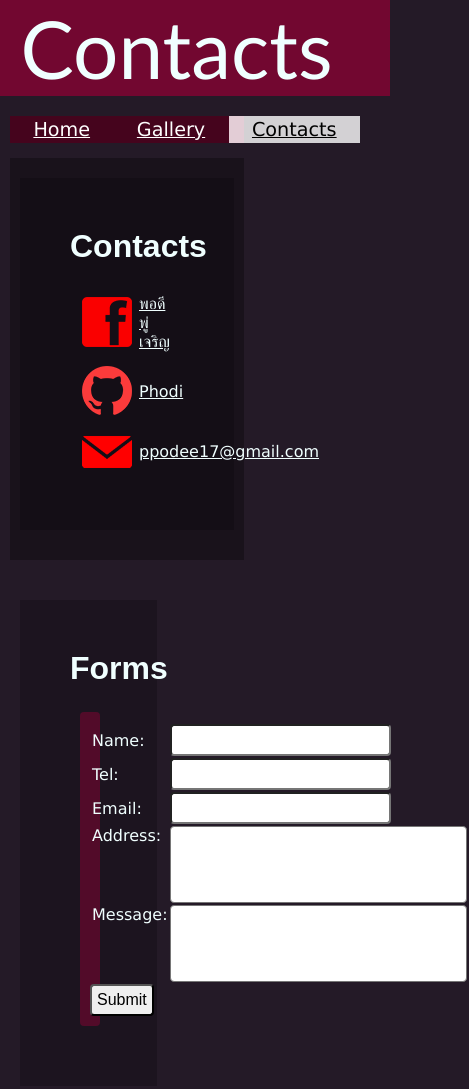
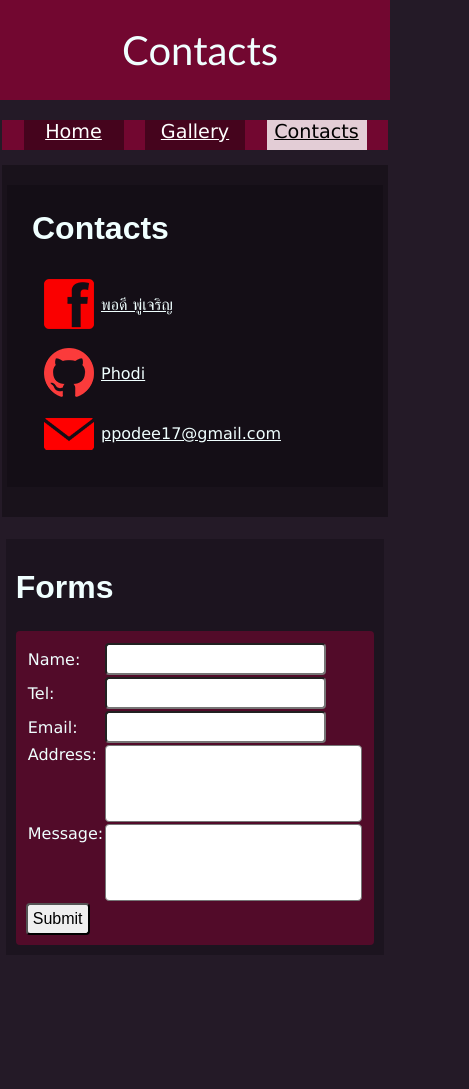
Before and after one commit to Phodi/cv_lab1, a plain HTML site: page contacts.html in a window 390 px wide. Shown: the whole page, 469 px wide, since content can reach past the window. After the commit the page ends 955 px from the top, so only its background shows below. Drawn offline with Linux system fonts and the light colour scheme.

Commit message:
Responsive

```diff
--- a/contacts.html
+++ b/contacts.html
@@ -7,7 +7,7 @@
     <title>Phodi-Contacts</title>
 </head>
 <body>
-    <p id="title_text">&nbspContacts</p>
+    <div id="title_text"><span>&nbspContacts</span></div>
     <div class="content-container">
         <div class="content-60">
             <div class="nav-container">
@@ -50,15 +50,15 @@
             </div>
         </div>
         <div class="aside">
-            <div id="forms" class="article-let" style="width: 100%;">
-                <h1>Forms</h1>
-                <form style="border-radius: 4px; padding: 10px; margin: 10px; background-color: rgba(114, 7, 48, 0.63);">
+            <div id="forms" style="width: 100%;">
+                <h1 style="padding-top: 20px;">Forms</h1>
+                <form style="border-radius: 4px; padding: 10px; background-color: rgba(114, 7, 48, 0.63);">
                     <table style="width: 90%;">
                         <tr> <td class="text">Name: </td> <td><input type="text"></td> </tr>
                         <tr> <td class="text">Tel: </td> <td><input type="tel"></td> </tr>
                         <tr> <td class="text">Email: </td> <td><input type="email"></td> </tr>
-                        <tr class="text" style="vertical-align:top"> <td>Address: </td> <td><textarea cols="35" rows="5"></textarea></td> </tr>
-                        <tr class="text" style="vertical-align:top"> <td>Message: </td> <td><textarea cols="35" rows="5"></textarea></td> </tr>
+                        <tr class="text" style="vertical-align:top"> <td>Address: </td> <td><textarea cols="30" rows="5"></textarea></td> </tr>
+                        <tr class="text" style="vertical-align:top"> <td>Message: </td> <td><textarea cols="30" rows="5"></textarea></td> </tr>
                     </table>
                     <input type="submit" value="Submit">
                 </form>
--- a/css/style.css
+++ b/css/style.css
@@ -14,13 +14,100 @@ body {
     justify-content: space-between;
     flex-wrap: wrap;
 }
+@media only screen and (max-width: 1201px) {
+    .content-60 {
+        display: flex;
+        flex-direction: column;
+        width: 100%;
+        margin: 2px;
+        margin-top: 20px;
+    }
 
+    .aside {
+        display: flex;
+        margin: auto;
+        margin-top: 20px;
+        position: -webkit-sticky;
+        position: sticky;
+        top: 0;
+
+        background-color: rgba(0, 0, 0,0.2);
+        padding: 10px;
+    }
+
+    .nav-container-60 {
+        background-color: rgb(114, 7, 48);
+        display: flex;
+        width: 100%;
+        justify-content: space-evenly;
+        margin-bottom: 15px;
+    }
+
+    .button_unpressed {
+        background-color: rgba(0, 0, 0, 0.4);
+        color: white;
+        font-family: Verdana, Geneva, Tahoma, sans-serif;
+        font-size: 120%;
+        width: 100px;
+        height: 30px;
+        text-align: center;
+    }
+
+    .button_pressed {
+        background-color: rgba(255, 255, 255, 0.8);
+        color: white;
+        font-family: Verdana, Geneva, Tahoma, sans-serif;
+        font-size: 120%;
+        width: 100px;
+        height: 30px;
+        text-align: center;
+    }
+  }
+  @media not screen and (max-width: 1201px) {
     .content-60 {
         display: flex;
         flex-direction: column;
         width: 60%;
         margin: 10px;
         margin-top: 20px;
+    }
+
+    .aside {
+        width: 35%;
+        margin: 10px;
+        margin-right: 30px;
+        position: -webkit-sticky;
+        position: sticky;
+        top: 0;
+    }
+
+    .nav-container-60 {
+        background-color: rgb(114, 7, 48);
+        display: flex;
+        width: 60%;
+        justify-content: space-evenly;
+        margin-bottom: 15px;
+    }
+
+    .button_unpressed {
+        background-color: rgba(0, 0, 0, 0.4);
+        color: white;
+        font-family: Verdana, Geneva, Tahoma, sans-serif;
+        font-size: 120%;
+        width: 150px;
+        height: 25px;
+        text-align: center;
+    }
+
+    .button_pressed {
+        background-color: rgba(255, 255, 255, 0.8);
+        color: white;
+        font-family: Verdana, Geneva, Tahoma, sans-serif;
+        font-size: 120%;
+        width: 150px;
+        height: 25px;
+        text-align: center;
+    }
   }
 
 .content {
@@ -31,44 +118,13 @@ body {
     margin-top: 20px;
 }
 
-.aside {
-    display: flex;
-    width: 35%;
-    height: 100%;
-    margin: 10px;
-    margin-right: 30px;
-    position: -webkit-sticky;
-    position: sticky;
-    top: 0;
-}
-
 .aside img {
     width: 100%;
-}
-
-
-.button_unpressed {
-    background-color: rgba(0, 0, 0, 0.4);
-    color: white;
-    font-family: Verdana, Geneva, Tahoma, sans-serif;
-    font-size: 120%;
-    padding: 2px;
-    padding-left: 10%;
-    padding-right: 10%;
+    height: auto;
 }
 
 .button_unpressed a {
     color: white;
-}
-
-.button_pressed {
-    background-color: rgba(255, 255, 255, 0.8);
-    color: white;
-    font-family: Verdana, Geneva, Tahoma, sans-serif;
-    font-size: 120%;
-    padding: 2px;
-    padding-left: 10%;
-    padding-right: 10%;
 }
 
 .button_pressed a {
@@ -78,14 +134,6 @@ body {
 .nav-container {
     background-color: rgb(114, 7, 48);
     display: flex;
-    justify-content: space-evenly;
-    margin-bottom: 15px;
-}
-
-.nav-container-60 {
-    background-color: rgb(114, 7, 48);
-    display: flex;
-    width: 60%;
     justify-content: space-evenly;
     margin-bottom: 15px;
 }
@@ -107,8 +155,8 @@ body {
 
 .article-let {
     background-color: rgba(0, 0, 0,0.2);
-    padding: 50px;
-    margin: 10px;
+    padding: 25px;
+    margin: 5px;
     margin-top: 20px;
     margin-bottom: 30px;
 }
@@ -125,10 +173,19 @@ body {
 }
 
 #title_text {
+    width: 100%;
+    height: 100px;
+    background-color: rgb(114, 7, 48);
+
+    display: flex;
+    align-items: center;
+    justify-content: center;
+}
+
+#title_text span {
     font-family: 'Gill Sans', 'Gill Sans MT', Calibri, 'Trebuchet MS', sans-serif;
-    font-size: 500%;
+    font-size: 250%;
     color: azure;
-    background-color: rgb(114, 7, 48);
 }
 
 h1 {
```
Also changed, not shown: gallery.html (+1 -1 lines), index.html (+2 -2 lines). Lines whose indentation alone changed are shown as unchanged.
